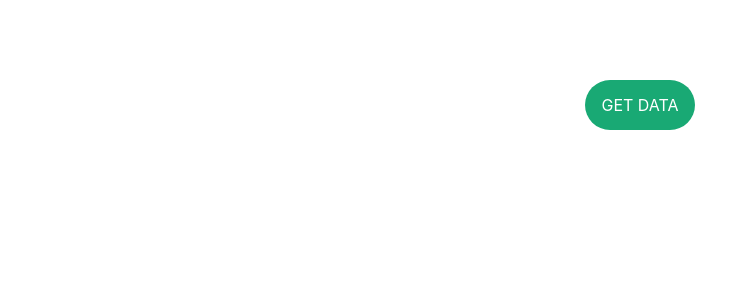
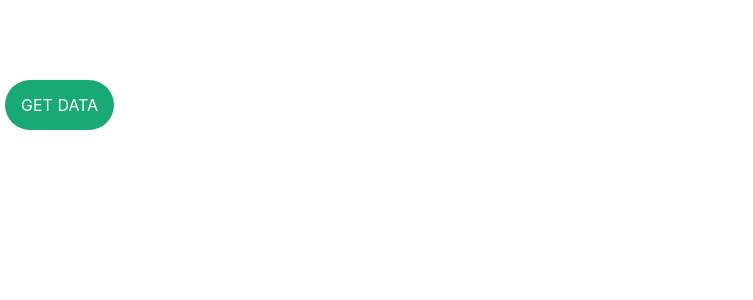
Before and after one commit to aledwassell/imdb-movie-searcher, a React (Create React App) app: page / in a window 1280 px wide. Shown: the top 300 px of the page, without its empty margins (0-753 px from the left). Built offline with nearby package versions, Linux system fonts and the light colour scheme.

Commit message:
doing some styling

```diff
--- a/src/index.css
+++ b/src/index.css
@@ -31,6 +31,6 @@ code {
 .controls{
   grid-area: control;
   display: flex;
-  justify-content: center;
+  justify-content: space-between;
   padding: 5px;
 }
```
Also changed, not shown: src/_components/controls.jsx (added, +15 -0 lines).
